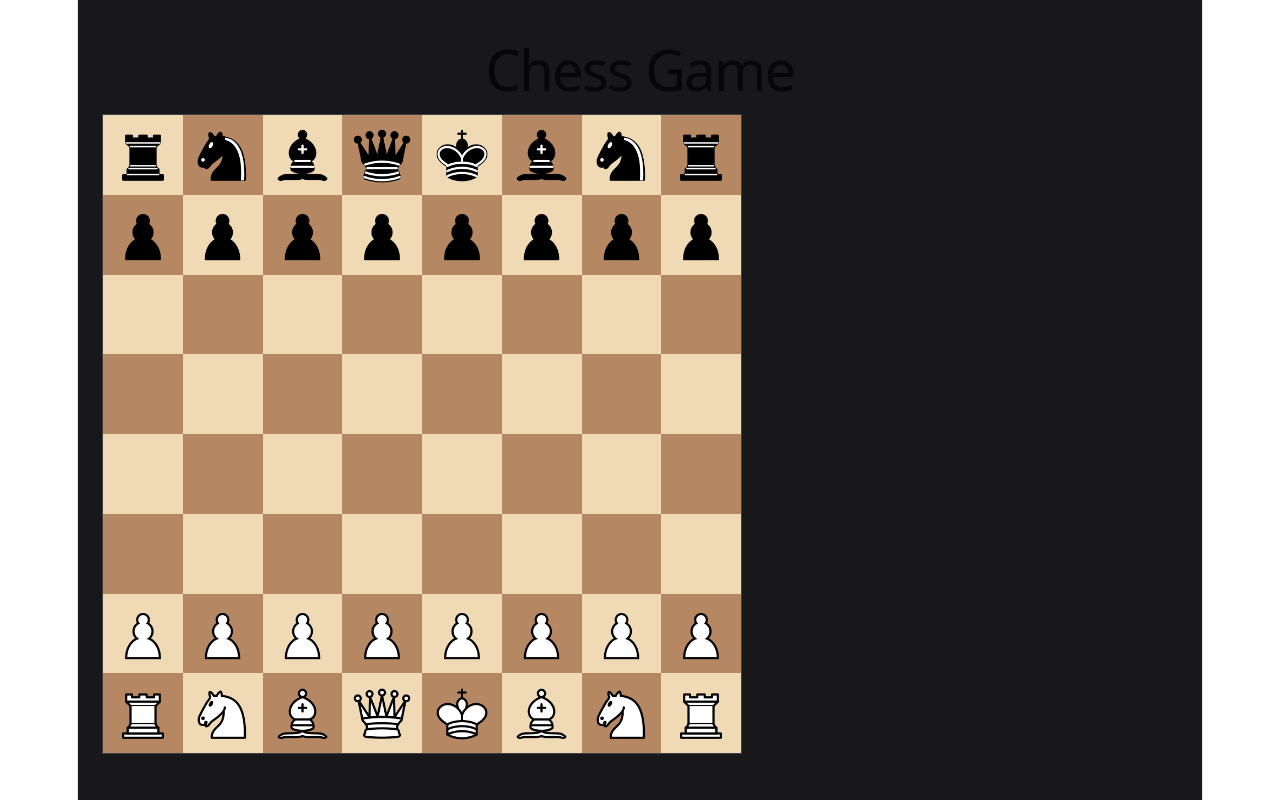
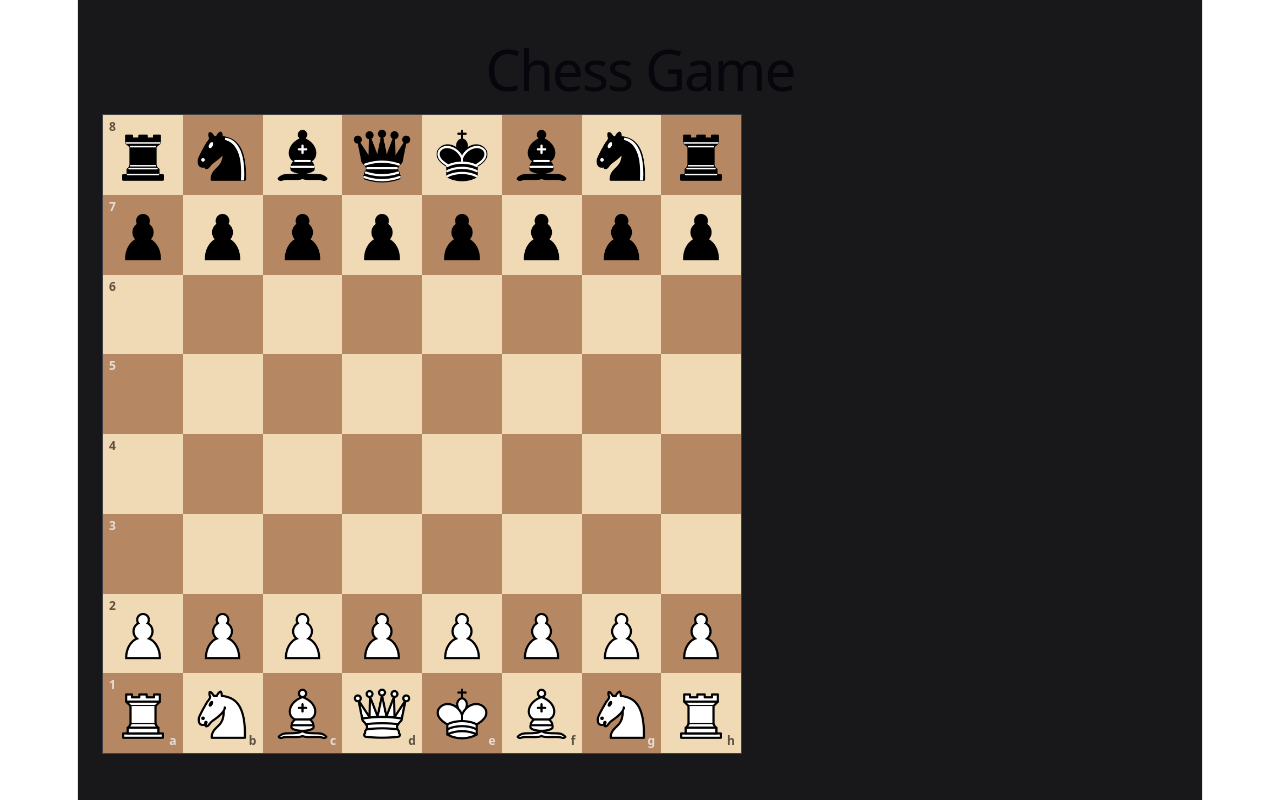
Before and after one commit to SanukaWaravita/Chess_Game, a React app in the folder chess_game/frontend/: page / in a window 1280 px wide. Built offline with nearby package versions, Linux system fonts and the light colour scheme; the HTML template or start-up script is replaced by a standard one.

Commit message:
Display board coordinate labels

```diff
--- a/chess_game/frontend/src/App.css
+++ b/chess_game/frontend/src/App.css
@@ -19,6 +19,7 @@
 }
 
 .square {
+  position: relative;
   display: flex;
   align-items: center;
   justify-content: center;
@@ -46,3 +47,23 @@
   /*Prevents image itself from catching mouse clicks*/
   pointer-events: none;
 }
+
+.rank-label,
+.file-label {
+  position: absolute;
+  font-size: 12px;
+  font-weight: 700;
+  line-height: 1;
+  opacity: 0.75;
+  user-select: none;
+}
+
+.rank-label {
+  top: 6px;
+  left: 6px;
+}
+
+.file-label {
+  right: 6px;
+  bottom: 6px;
+}
--- a/chess_game/frontend/src/App.jsx
+++ b/chess_game/frontend/src/App.jsx
@@ -27,14 +27,17 @@ function App() {
                 // Converts the row index into a chess rank.
                 const rank = 8 - rowIndex
                 const squareName = `${file}${rank}`
+                // Only show file letters on the bottom row
+                const shouldShowFile = rowIndex === 7
+                // Only show rank numbers on the first column
+                const shouldShowRank = columnIndex === 0
 
                 return (
                   <span key={columnIndex}
                         className={`square ${isDarkSquare ? 'square-dark' : 'square-light'}`}
                         title={squareName}
                   >
-                    {
-                      piece && (
+                    {piece && (
                         <img
                           src={pieceImages[piece]}
                           alt={piece}
@@ -42,6 +45,16 @@ function App() {
                         />
                       )
                     }
+                    {shouldShowRank && (
+                      <span className="rank-label">
+                        {rank}
+                      </span>
+                    )}
+                    {shouldShowFile && (
+                      <span className="file-label">
+                        {file}
+                      </span>
+                    )}
                   </span>
                 )
               })
```
Also changed, not shown: 1 other file (tests, documents, lock files or other folders).
